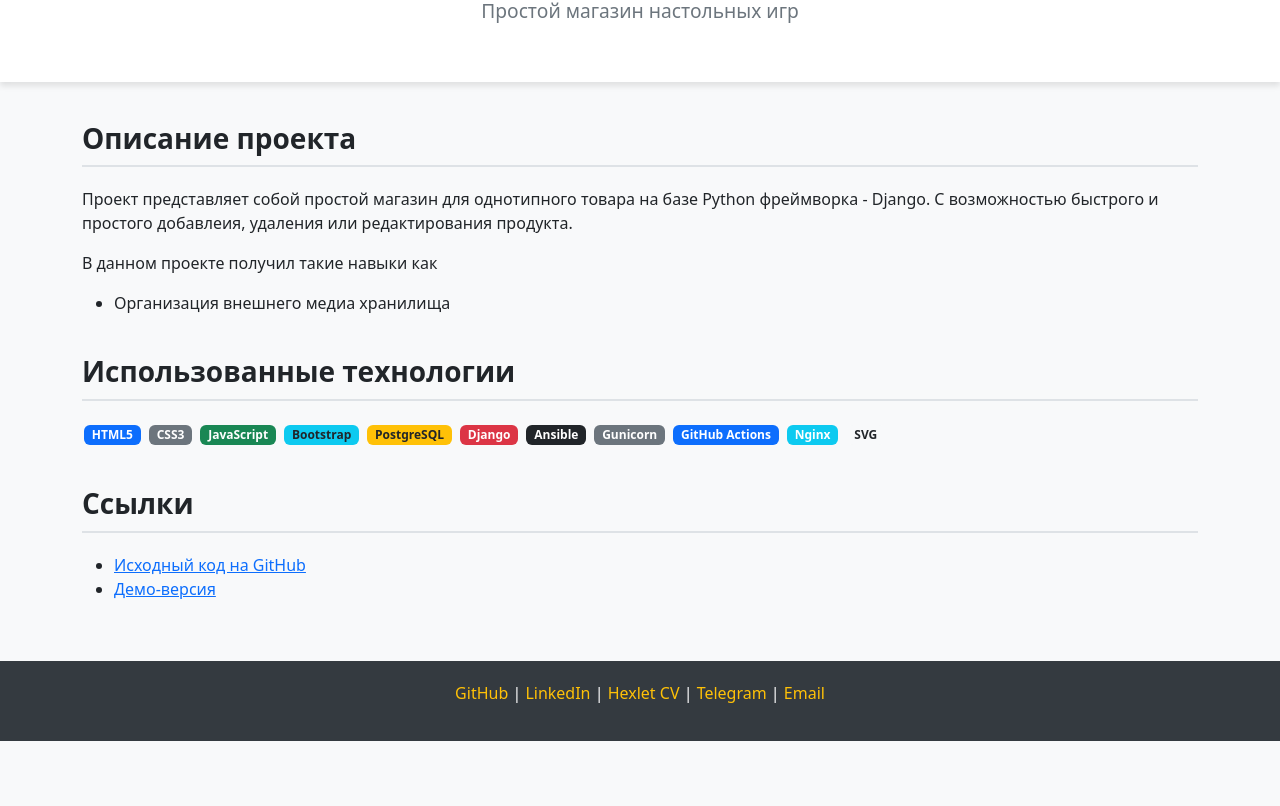
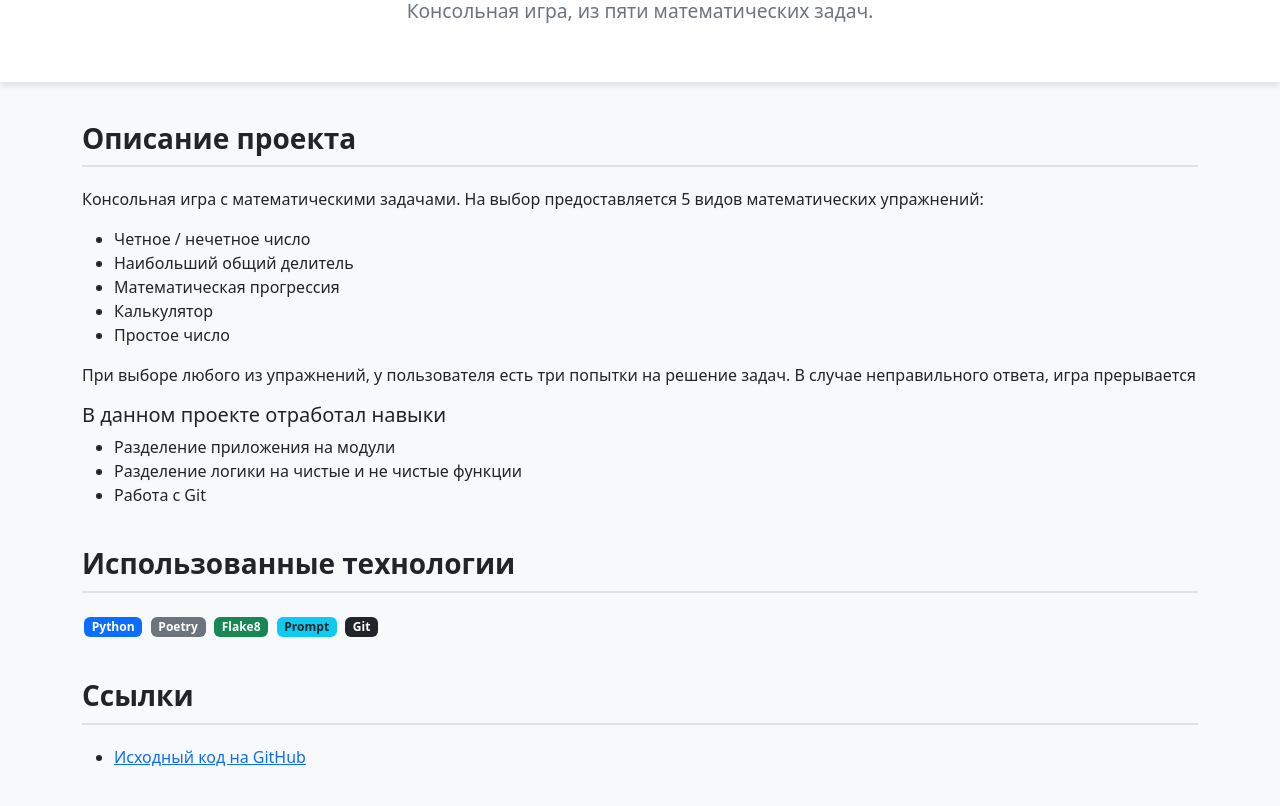
Before and after one commit to Asgef/asgef.github.io, a plain HTML site: page project_1.html in a window 1280 px wide. Shown: the part 169-975 px from the top of the page. Before the commit the page ends 910 px from the top, so only its background shows below. Drawn offline with nearby package versions, Linux system fonts and the light colour scheme.

Commit message:
Add a description for "Brain games" project

```diff
--- a/project_1.html
+++ b/project_1.html
@@ -3,6 +3,8 @@
 <head>
   <meta charset="UTF-8">
   <meta name="viewport" content="width=device-width, initial-scale=1">
+  <meta name="description" content='Моё портфолио | Подробное описание проекта "Brain games"'>
+  <meta name="robots" content="noindex, nofollow">
   <title>Название Проекта | Моё портфолио</title>
   <!-- Bootstrap CSS -->
   <link href="https://cdn.jsdelivr.net/npm/bootstrap@5.3.3/dist/css/bootstrap.min.css" rel="stylesheet" integrity="sha384-QWTKZyjpPEjISv5WaRU9OFeRpok6YctnYmDr5pNlyT2bRjXh0JMhjY6hW+ALEwIH" crossorigin="anonymous">
@@ -29,8 +31,8 @@
   <!-- Заголовок проекта -->
   <header class="project-header text-center">
     <div class="container">
-      <h1>Gwent Website</h1>
-      <p>Простой магазин настольных игр</p>
+      <h1>Brain games</h1>
+      <p>Консольная игра, из пяти математических задач.</p>
     </div>
   </header>
 
@@ -40,11 +42,24 @@
     <section>
       <h2 class="section-title">Описание проекта</h2>
       <p>
-        Проект представляет собой простой магазин для однотипного товара на базе Python фреймворка - Django. С возможностью быстрого и простого добавлеия, удаления или редактирования продукта.
+        Консольная игра с математическими задачами. На выбор предоставляется 5 видов математических упражнений:
       </p>
-      <p>В данном проекте получил такие навыки как</p>
       <ul>
-        <li>Организация внешнего медиа хранилища</li>
+        <li>Четное / нечетное число</li>
+        <li>Наибольший общий делитель</li>
+        <li>Математическая прогрессия</li>
+        <li>Калькулятор</li>
+        <li>Простое число</li>
+      </ul>
+      <p>
+        При выборе любого из упражнений, у пользователя есть три попытки на решение задач. В случае неправильного ответа, игра прерывается
+      </p>
+      <h5>В данном проекте отработал навыки</h5>
+      <ul>
+        <li>Разделение приложения на модули</li>
+        <li>Разделение логики на чистые и не чистые функции</li>
+        <li>Работа с Git</li>
+      </ul>
 
     </section>
 
@@ -52,17 +67,11 @@
     <section>
       <h2 class="section-title">Использованные технологии</h2>
       <div>
-        <span class="badge bg-primary tech-badge">HTML5</span>
-        <span class="badge bg-secondary tech-badge">CSS3</span>
-        <span class="badge bg-success tech-badge">JavaScript</span>
-        <span class="badge bg-info text-dark tech-badge">Bootstrap</span>
-        <span class="badge bg-warning text-dark tech-badge">PostgreSQL</span>
-        <span class="badge bg-danger tech-badge">Django</span>
-        <span class="badge bg-dark tech-badge">Ansible</span>
-        <span class="badge bg-secondary tech-badge">Gunicorn</span>
-        <span class="badge bg-primary tech-badge">GitHub Actions</span>
-        <span class="badge bg-info tech-badge">Nginx</span>
-        <span class="badge bg-light text-dark tech-badge">SVG</span>
+        <span class="badge bg-primary tech-badge">Python</span>
+        <span class="badge bg-secondary tech-badge">Poetry</span>
+        <span class="badge bg-success tech-badge">Flake8</span>
+        <span class="badge bg-info text-dark tech-badge">Prompt</span>
+        <span class="badge bg-dark tech-badge">Git</span>
       </div>
     </section>
 
@@ -71,8 +80,7 @@
     <section>
       <h2 class="section-title">Ссылки</h2>
       <ul>
-        <li><a href="https://github.com/Asgef/gwent_website" target="_blank">Исходный код на GitHub</a></li>
-        <li><a href="https://asgef.duckdns.org/" target="_blank">Демо-версия</a></li>
+        <li><a href="https://github.com/Asgef/python-project-49" target="_blank">Исходный код на GitHub</a></li>
       </ul>
     </section>
 
```
Also changed, not shown: index.html (+5 -3 lines), project_5.html (+3 -1 lines).
